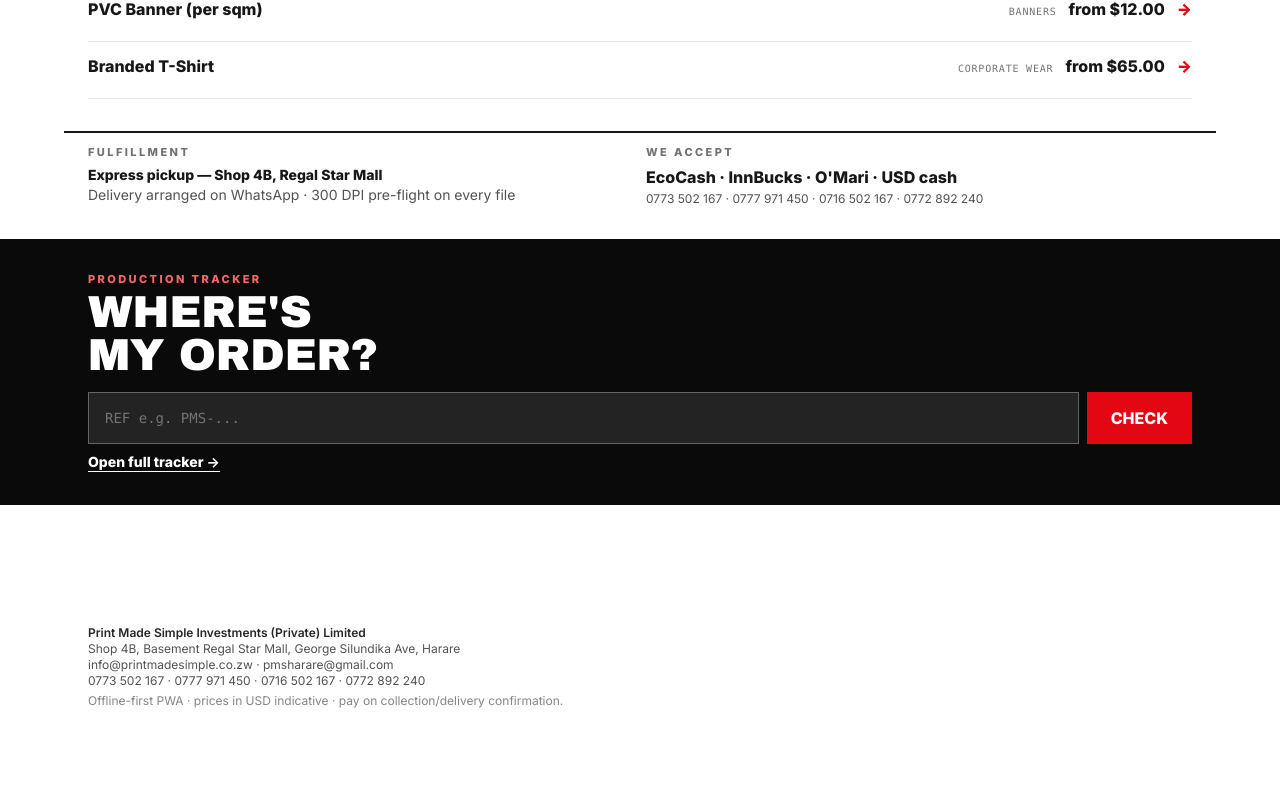
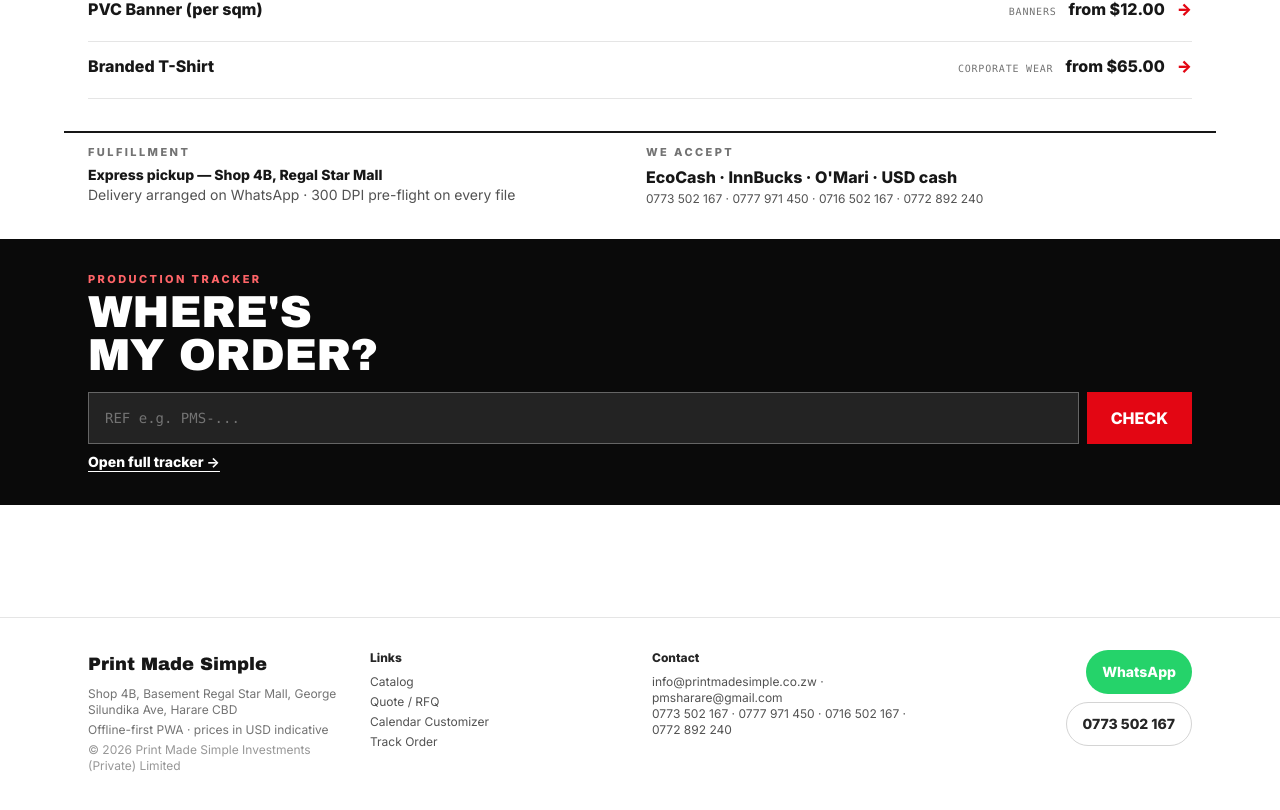
Before and after one commit to TinzyWinzy/PrintMadeSimple, a React (Vite) app: page / in a window 1280 px wide. Shown: the part 2708-3518 px from the top of the page. Before the commit the page ends 3449 px from the top, so only its background shows below. Built offline with nearby package versions, Linux system fonts and the light colour scheme.

Commit message:
feat: extracted Footer component with contact + quick links + WhatsApp CTA

```diff
--- a/src/App.tsx
+++ b/src/App.tsx
@@ -1,6 +1,7 @@
 import { lazy, Suspense, useEffect, useState } from 'react'
 import { Link, NavLink, Route, Routes } from 'react-router-dom'
 import { BUSINESS } from './data/business'
+import Footer from './components/Footer'
 
 const Home = lazy(() => import('./pages/Home'))
 const Catalog = lazy(() => import('./pages/Catalog'))
@@ -80,15 +81,7 @@
           </NavLink>
         ))}
       </nav>
-      <footer className="w-full pb-24 sm:pb-0 no-print">
-        <div className="max-w-6xl mx-auto px-4 sm:px-6 pb-8 pt-2 text-xs text-neutral-600">
-          <p className="font-semibold text-neutral-800">{BUSINESS.name}</p>
-          <p>{BUSINESS.address}</p>
-          <p>{BUSINESS.emails.join(' · ')}</p>
-          <p>{BUSINESS.phones.map(p => p.display).join(' · ')}</p>
-          <p className="mt-1 opacity-70">Offline-first PWA · prices in USD indicative · pay on collection/delivery confirmation.</p>
-        </div>
-      </footer>
+      <Footer />
     </div>
   )
 }
--- /dev/null
+++ b/src/components/Footer.tsx
@@ -0,0 +1,47 @@
+import { Link } from 'react-router-dom'
+import { BUSINESS } from '../data/business'
+
+export default function Footer() {
+  return (
+    <footer className="w-full border-t border-neutral-200 no-print">
+      <div className="max-w-6xl mx-auto px-4 sm:px-6 pb-10 pt-8 text-xs text-neutral-600">
+        <div className="grid grid-cols-1 gap-6 sm:grid-cols-4 text-center sm:text-left">
+          <div>
+            <p className="font-display text-neutral-900 text-lg mb-2">Print Made Simple</p>
+            <p className="text-neutral-500">Shop 4B, Basement Regal Star Mall, George Silundika Ave, Harare CBD</p>
+            <p className="mt-1 text-neutral-500">Offline-first PWA · prices in USD indicative</p>
+            <p className="mt-1 opacity-60">© {new Date().getFullYear()} {BUSINESS.name}</p>
+          </div>
+          <div>
+            <p className="font-bold text-neutral-800 mb-2">Links</p>
+            <ul className="space-y-1">
+              <li><Link to="/catalog" className="hover:text-[#E30613]">Catalog</Link></li>
+              <li><Link to="/rfq" className="hover:text-[#E30613]">Quote / RFQ</Link></li>
+              <li><Link to="/customizer" className="hover:text-[#E30613]">Calendar Customizer</Link></li>
+              <li><Link to="/track" className="hover:text-[#E30613]">Track Order</Link></li>
+            </ul>
+          </div>
+          <div>
+            <p className="font-bold text-neutral-800 mb-2">Contact</p>
+            <p>{BUSINESS.emails.join(' · ')}</p>
+            <p>{BUSINESS.phones.map(p => p.display).join(' · ')}</p>
+          </div>
+          <div className="flex flex-col items-center sm:items-end gap-2">
+            <a
+              href={`https://wa.me/${BUSINESS.primaryWhatsapp.replace('+', '')}?text=${encodeURIComponent('Hello Print Made Simple! I want to order.')}`}
+              className="inline-flex items-center justify-center bg-[#25D36A] text-white font-black text-sm px-4 py-2 min-h-[44px] rounded-full hover:brightness-110"
+            >
+              WhatsApp
+            </a>
+            <a
+              href={`tel:${BUSINESS.phones[0].intl}`}
+              className="inline-flex items-center justify-center border border-neutral-300 text-neutral-800 font-bold text-sm px-4 py-2 min-h-[44px] rounded-full hover:bg-neutral-100"
+            >
+              {BUSINESS.phones[0].display}
+            </a>
+          </div>
+        </div>
+      </div>
+    </footer>
+  )
+}
```
